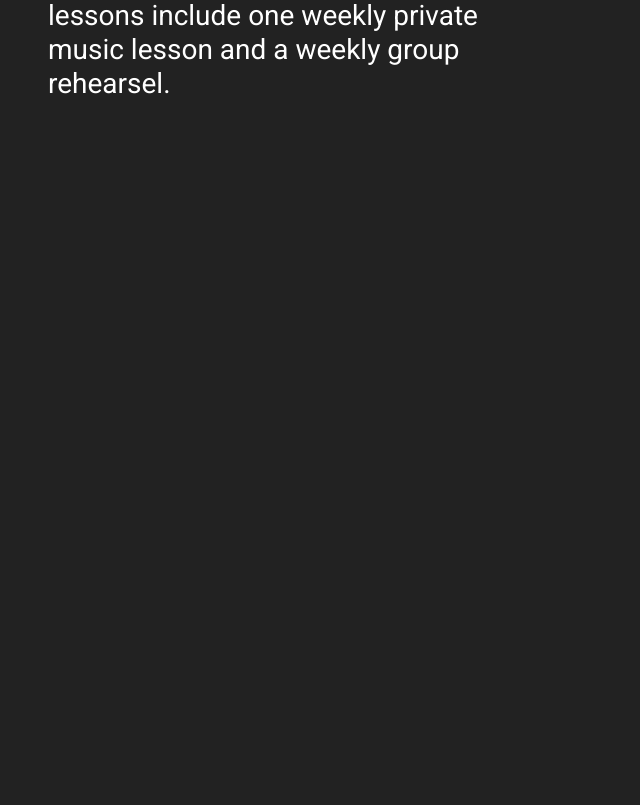
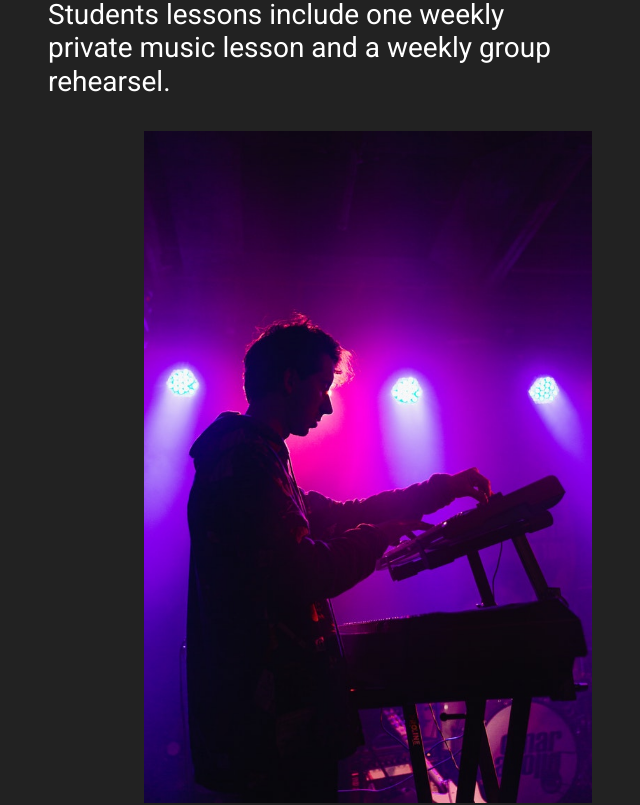
Before and after one commit to ColinJhEdwards/murphy-music-school, a React (Create React App) app: page / in a window 1280 px wide. Shown: the part 1666-2471 px from the top of the page, without its empty margins (80-720 px from the left). Before the commit the page ends 1798 px from the top, so only its background shows below. Built offline with nearby package versions, Linux system fonts and the light colour scheme.

Commit message:
changed layout of aboutus component and added scroll animation

```diff
--- a/src/components/AboutUs.js
+++ b/src/components/AboutUs.js
@@ -9,10 +9,20 @@ import {
   faGraduationCap,
   faMusic,
 } from "@fortawesome/free-solid-svg-icons";
+import about from "../images/display/about.jpg";
+//scroll animation
+import { scrollReveal } from "../animations";
+import { useScroll } from "./useScroll";
 
 const AboutUs = () => {
+  const [element, controls] = useScroll();
   return (
-    <StyledUs>
+    <StyledUs
+      variants={scrollReveal}
+      animate={controls}
+      initial="hidden"
+      ref={element}
+    >
       <div className="text">
         <h1>Murphy's Music School</h1>
         <h3>
@@ -30,6 +40,11 @@ const AboutUs = () => {
           applying them in a live performance setting. Students lessons include
           one weekly private music lesson and a weekly group rehearsel.
         </h3>
+      </div>
+      <div className="image">
+        <div className="image">
+          <img src={about} alt="aboutpageimage" />
+        </div>
       </div>
       <div className="icons">
         <div className="hold">
@@ -59,10 +74,12 @@ const StyledUs = styled(motion.div)`
   display: flex;
   justify-content: space-between;
   align-items: center;
+  flex-wrap: wrap;
   width: 80%;
   margin: auto;
+  margin-top: 2rem;
   .text {
-    width: 60%;
+    width: 50%;
     h1 {
       font-size: 6rem;
     }
@@ -70,7 +87,17 @@ const StyledUs = styled(motion.div)`
       margin: 2rem 0rem;
     }
   }
+  .image {
+    display: flex;
+    align-items: center;
+    justify-content: center;
+    img {
+      width: 70%;
+    }
+  }
   .icons {
+    display: flex;
+    margin: auto;
     .hold {
       display: flex;
       align-items: center;
@@ -82,6 +109,7 @@ const StyledUs = styled(motion.div)`
         flex-direction: column;
         align-items: center;
       }
+
       .icon {
         font-size: 5rem;
         color: #0065f3;
```
Also changed, not shown: src/images/display/about.jpg (added), src/images/display/sing.jpg.
